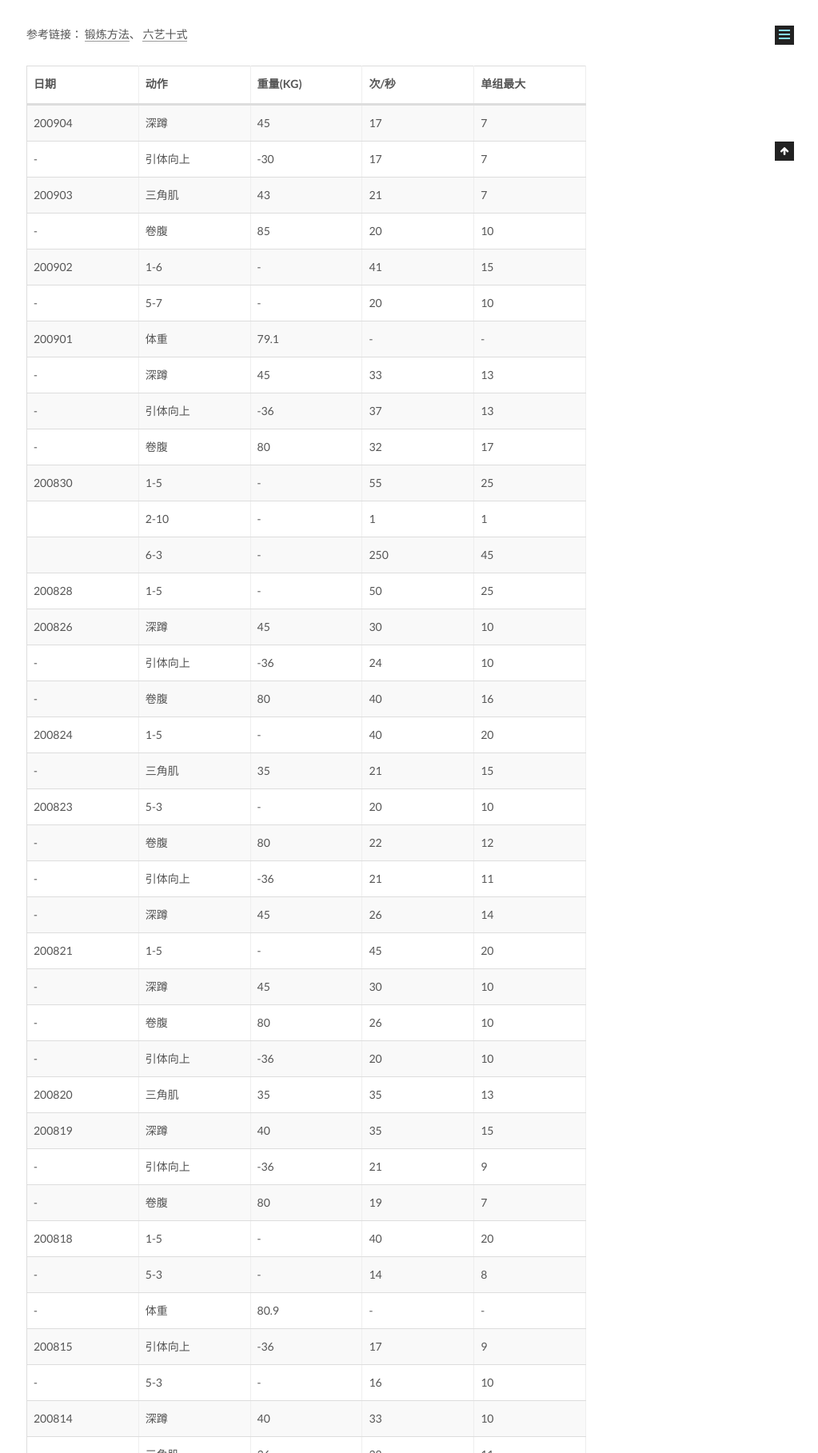
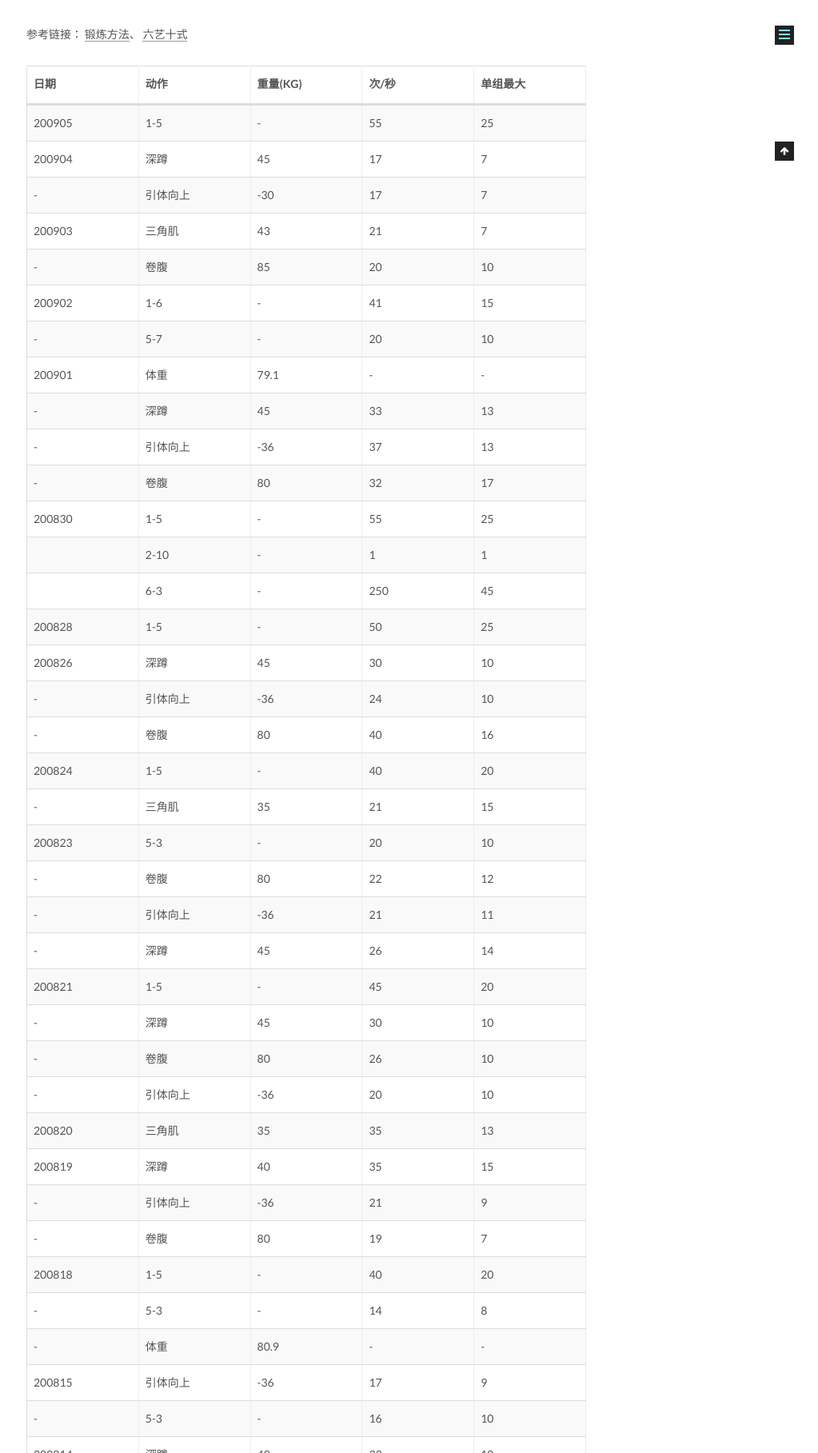
Before and after one commit to CodeHunter2006/CodeHunter2006.github.io, a Jekyll site: the page built from _posts/2020-06-01-Fitness_Record.md, in a window 1280 px wide, cut to the strip 799-2616 px from the top of the page. Shown: the whole strip at 80% size, without its empty margins (257-1280 px from the left). Built offline with Jekyll 4.4.1, drawn with Linux system fonts in a browser that asks for light colours.

Commit message:
[doc]: add contents.

```diff
--- a/_posts/2020-06-01-Fitness_Record.md
+++ b/_posts/2020-06-01-Fitness_Record.md
@@ -14,6 +14,7 @@ tags: Healthy
 
 | 日期   | 动作     | 重量(KG) | 次/秒 | 单组最大 |
 | ------ | -------- | -------- | ----- | -------- |
+| 200905 | 1-5      | -        | 55    | 25       |
 | 200904 | 深蹲     | 45       | 17    | 7        |
 | -      | 引体向上 | -30      | 17    | 7        |
 | 200903 | 三角肌   | 43       | 21    | 7        |
```
